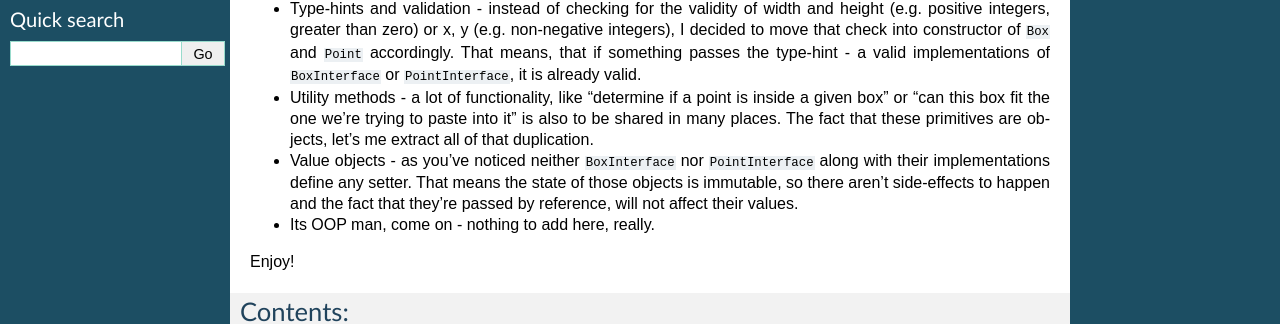
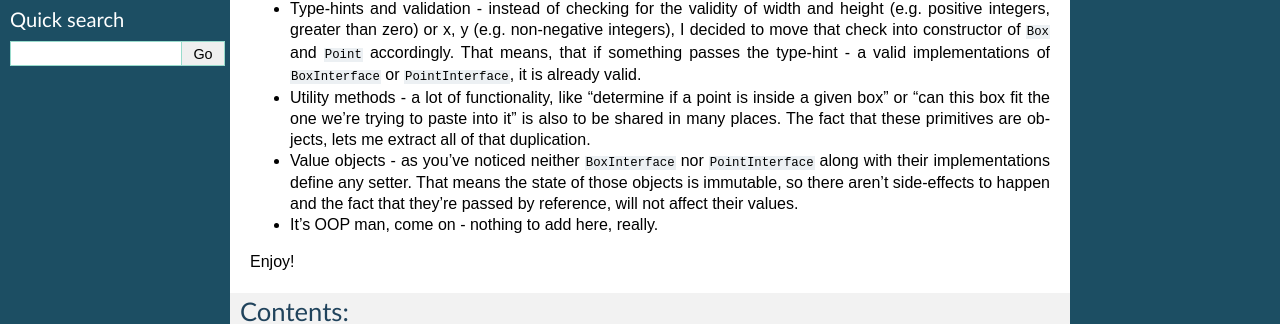
Before and after one commit to php-imagine/Imagine, a Sphinx documentation site: the page built from docs/index.rst, in a window 1280 px wide. Shown: the part 286-610 px from the top of the page. Built offline with Sphinx 7.4.7, drawn with Linux system fonts in a browser that asks for light colours.

Commit message:
fix typos

```diff
--- a/docs/index.rst
+++ b/docs/index.rst
@@ -15,11 +15,11 @@ After reading the documentation and working with the library for a little while,
 
 * Type-hints and validation - instead of checking for the validity of width and height (e.g. positive integers, greater than zero) or x, y (e.g. non-negative integers), I decided to move that check into constructor of ``Box`` and ``Point`` accordingly. That means, that if something passes the type-hint - a valid implementations of ``BoxInterface`` or ``PointInterface``, it is already valid.
 
-* Utility methods - a lot of functionality, like "determine if a point is inside a given box" or "can this box fit the one we're trying to paste into it" is also to be shared in many places. The fact that these primitives are objects, let's me extract all of that duplication.
+* Utility methods - a lot of functionality, like "determine if a point is inside a given box" or "can this box fit the one we're trying to paste into it" is also to be shared in many places. The fact that these primitives are objects, lets me extract all of that duplication.
 
 * Value objects - as you've noticed neither ``BoxInterface`` nor ``PointInterface`` along with their implementations define any setter. That means the state of those objects is immutable, so there aren't side-effects to happen and the fact that they're passed by reference, will not affect their values.
 
-* Its OOP man, come on - nothing to add here, really.
+* It's OOP man, come on - nothing to add here, really.
 
 Enjoy!
 
```
